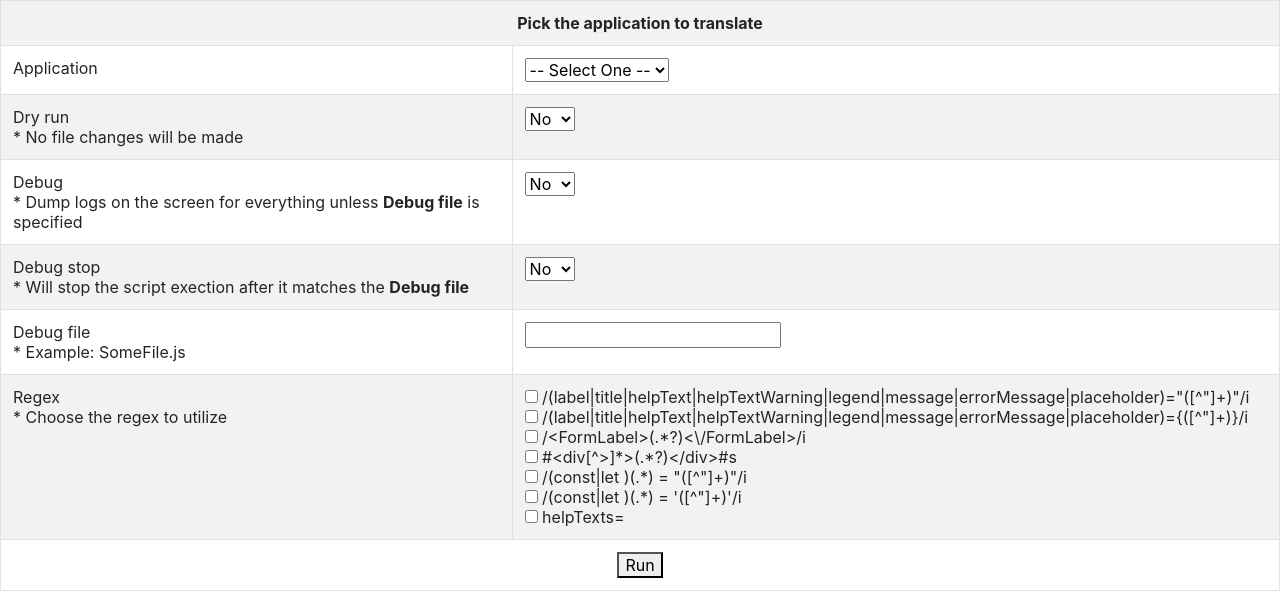
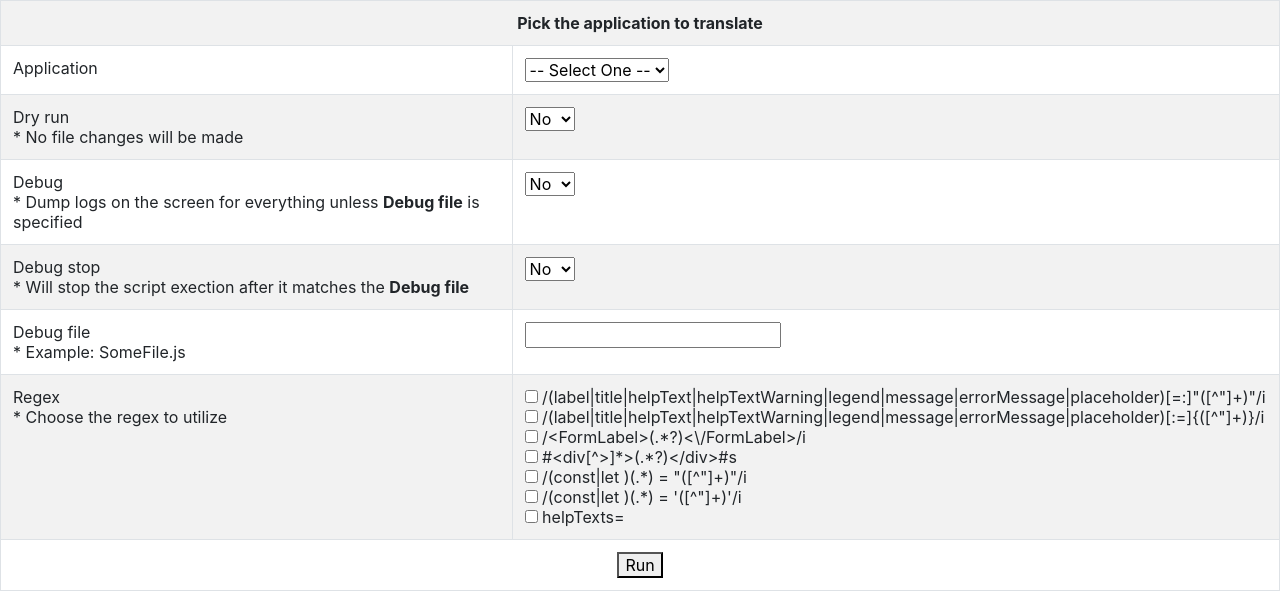
Before and after one commit to austinwbest/random, a PHP site: page /language.php?application=1 in a window 1280 px wide. Shown: the top 595 px of the page. Run offline with PHP 8.4, Linux system fonts and the light colour scheme; data that the repository does not hold is empty; some libraries are stand-ins or nearby versions.

Commit message:
Language - try fix labels

```diff
--- a/language.php
+++ b/language.php
@@ -108,12 +108,12 @@ $searchFor = array(
   array(
     'apply' => ((in_array('regex_attrQuotes', $regexs)) ? true : false),
     'name' => 'attrQuotes',
-    'regex' => '/(label|title|helpText|helpTextWarning|legend|message|errorMessage|placeholder)="([^"]+)"/i'
+    'regex' => '/(label|title|helpText|helpTextWarning|legend|message|errorMessage|placeholder)[=:]"([^"]+)"/i'
   ),
   array(
     'apply' => ((in_array('regex_attrInterp', $regexs)) ? true : false),
     'name' => 'attrInterp',
-    'regex' => '/(label|title|helpText|helpTextWarning|legend|message|errorMessage|placeholder)={([^"]+)}/i'
+    'regex' => '/(label|title|helpText|helpTextWarning|legend|message|errorMessage|placeholder)[:=]{([^"]+)}/i'
   ),
   array(
     'apply' => ((in_array('regex_tagFormLabel', $regexs)) ? true : false),
```
